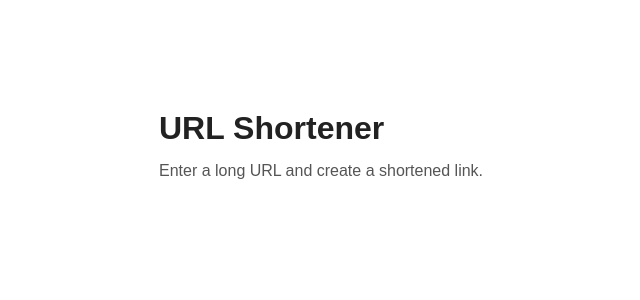
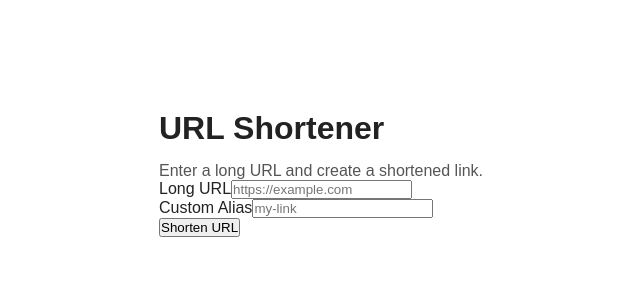
Before and after one commit to shermanlee841/mp5-url-shortener, a Next.js app: page / in a window 1280 px wide. Shown: the top 300 px of the page, without its empty margins (161-801 px from the left). Built offline with nearby package versions, Linux system fonts and the light colour scheme.

Commit message:
workung on extracting the alias and redirecting the user.

```diff
--- a/app/ShortenForm.tsx
+++ b/app/ShortenForm.tsx
@@ -1,14 +1,15 @@
 "use client";
 import { useState } from "react";
+import type { FormEvent } from "react";
 
 export default function ShortenForm() {
-    const [url, setUrl] useState("");
+    const [url, setUrl] = useState("");
     const [alias, setAlias] = useState("");
     const [shortUrl, setShortUrl] = useState("");
     const [error, setError] = useState("");
     const [loading, setLoading] = useState(false);
 
-    async function handleSubmit(event: react.FormEvent<HTMLFormElement>) {
+    async function handleSubmit(event: FormEvent<HTMLFormElement>) {
         event.preventDefault();
         setError("");
         setLoading(true);
--- a/app/page.tsx
+++ b/app/page.tsx
@@ -1,8 +1,11 @@
+import ShortenForm from "./ShortenForm";
+
 export default function Home() {
     return (
         <main>
             <h1>URL Shortener</h1>
             <p>Enter a long URL and create a shortened link.</p>
+            <ShortenForm />
         </main>
     );
 }
```
Also changed, not shown: app/r/[alias]/page.tsx (added, +16 -0 lines).
